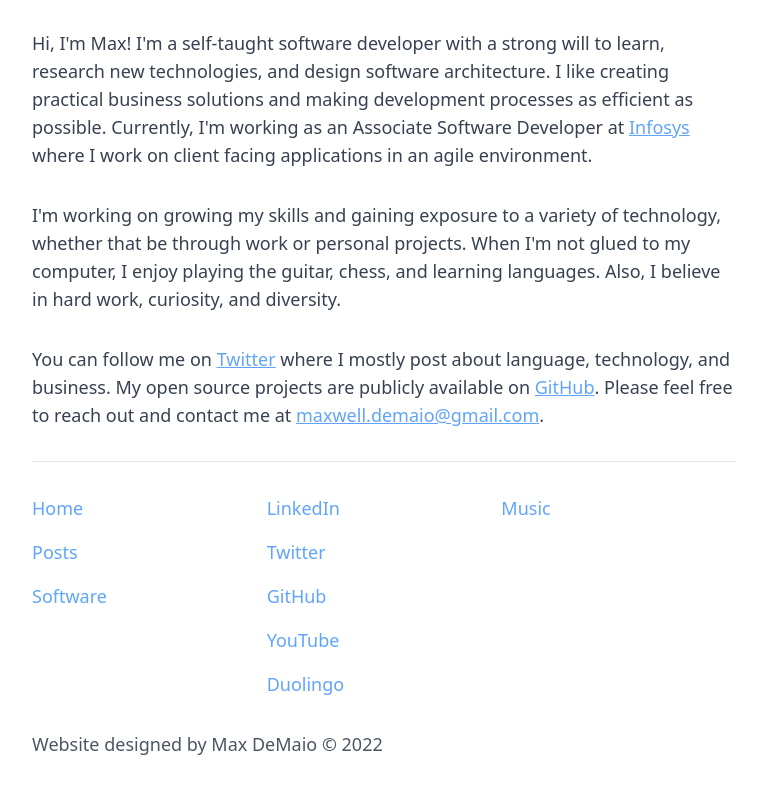
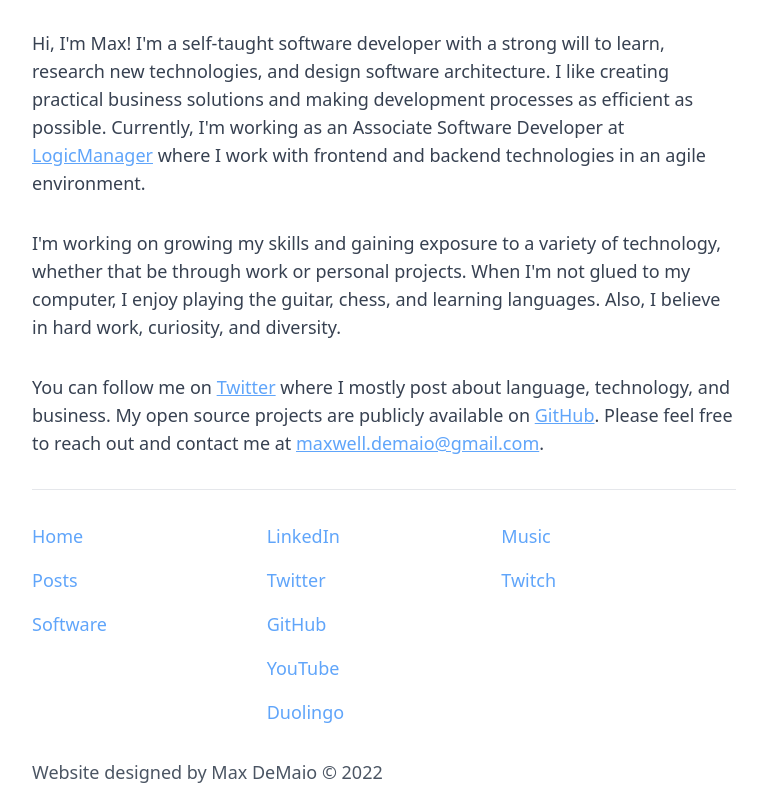
Before and after one commit to maxdemaio/max-nextjs, a Next.js app: page / in a window 1280 px wide. Shown: the part 374-1165 px from the top of the page, without its empty margins (256-1023 px from the left). Built offline with nearby package versions, Linux system fonts and the light colour scheme.

Commit message:
update index and footer

```diff
--- a/components/FooterSocials.tsx
+++ b/components/FooterSocials.tsx
@@ -1,4 +1,4 @@
-import Link from 'next/link';
+import Link from "next/link";
 
 function FooterSocials() {
   return (
@@ -64,6 +64,14 @@ function FooterSocials() {
             Music
           </a>
         </Link>
+
+        <a
+          className="my-nav-link"
+          href="https://www.twitch.tv/maxmayo"
+          aria-label="Twitch link"
+        >
+          Twitch
+        </a>
       </div>
     </div>
   );
--- a/pages/index.tsx
+++ b/pages/index.tsx
@@ -1,8 +1,8 @@
-import Image from 'next/image';
+import Image from "next/image";
 
-import CcName from '../components/CcName';
-import Container from '../components/Container';
-import FooterSocials from '../components/FooterSocials';
+import CcName from "../components/CcName";
+import Container from "../components/Container";
+import FooterSocials from "../components/FooterSocials";
 
 export default function Home() {
   return (
@@ -40,11 +40,12 @@ export default function Home() {
             to learn, research new technologies, and design software
             architecture. I like creating practical business solutions and
             making development processes as efficient as possible. Currently,
-            I'm working as an Associate Software Developer at{' '}
-            <a className="my-link" href="https://www.infosys.com/">
-              Infosys
-            </a>{' '}
-            where I work on client facing applications in an agile environment.
+            I'm working as an Associate Software Developer at{" "}
+            <a className="my-link" href="https://www.logicmanager.com">
+              LogicManager
+            </a>{" "}
+            where I work with frontend and backend technologies in an agile
+            environment.
           </p>
           <p className="my-para">
             I'm working on growing my skills and gaining exposure to a variety
@@ -54,16 +55,16 @@ export default function Home() {
             curiosity, and diversity.
           </p>
           <p className="text-gray-700 dark:text-gray-400">
-            You can follow me on{' '}
+            You can follow me on{" "}
             <a className="my-link" href="https://twitter.com/maxwelldemaio">
               Twitter
-            </a>{' '}
+            </a>{" "}
             where I mostly post about language, technology, and business. My
-            open source projects are publicly available on{' '}
+            open source projects are publicly available on{" "}
             <a className="my-link" href="https://github.com/maxdemaio">
               GitHub
             </a>
-            . Please feel free to reach out and contact me at{' '}
+            . Please feel free to reach out and contact me at{" "}
             <a className="my-link" href="mailto:maxwell.demaio@gmail.com">
               maxwell.demaio@gmail.com
             </a>
--- a/tsconfig.json
+++ b/tsconfig.json
@@ -24,6 +24,6 @@
       "**/*.ts",
       "**/*.tsx",
       ".contentlayer/generated"
-    ],
+, "lib/posts.js"    ],
     "exclude": ["node_modules"]
   }
```
Also changed, not shown: package.json (+1 -9 lines), 1 other file (tests, documents, lock files or other folders).
